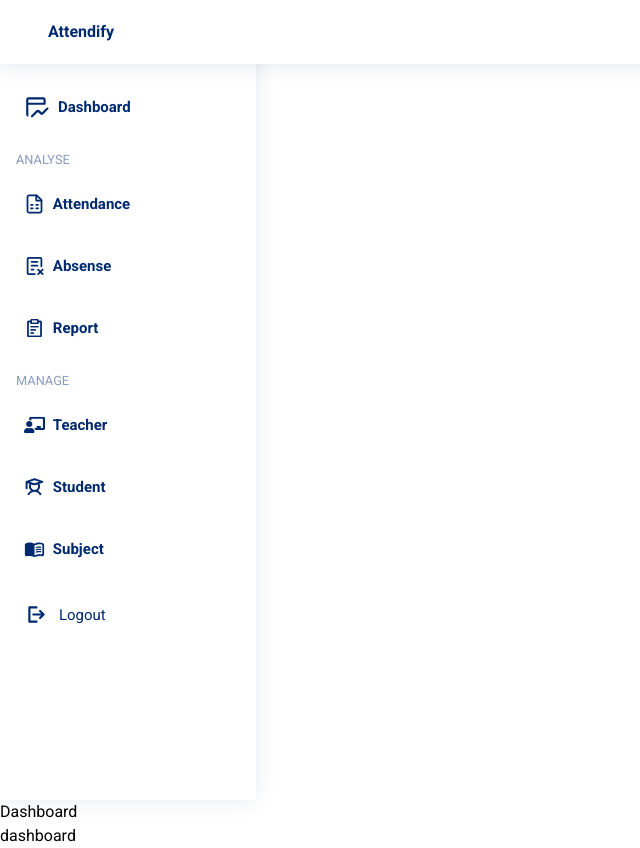
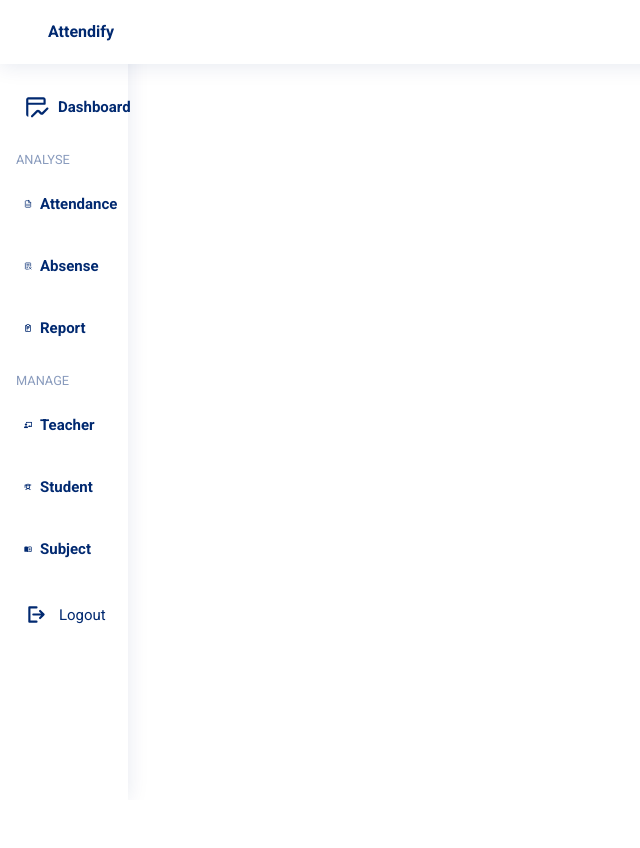
Before and after one commit to Tk-brainCodes/Attendance-App, a React (Vite) app: page /dashboard in a window 1280 px wide. Shown: the whole page, without its empty margins (0-640 px from the left). After the commit the page ends 800 px from the top, so only its background shows below. Built offline with nearby package versions, Linux system fonts and the light colour scheme.

Commit message:
feat: used react-router-dom outlet for displaying nested react components

```diff
--- a/src/Routes/Dashboard.tsx
+++ b/src/Routes/Dashboard.tsx
@@ -1,13 +1,14 @@
-import Breadcrumb from "../Components/Breadcrumb"
-import Sidebar from "../Components/Sidebar"
+// import Breadcrumb from "../Components/Breadcrumb"
+import Sidebar from "../Components/Sidebar";
+import { Outlet } from "react-router";
+
 const Dashboard = () => {
   return (
-    <div>
+    <div className='grid grid-cols-2'>
       <Sidebar />
-      <h1>Dashboard</h1>
-      <Breadcrumb />
+      <Outlet />
     </div>
-  )
-}
+  );
+};
 
-export default Dashboard
+export default Dashboard;
```
